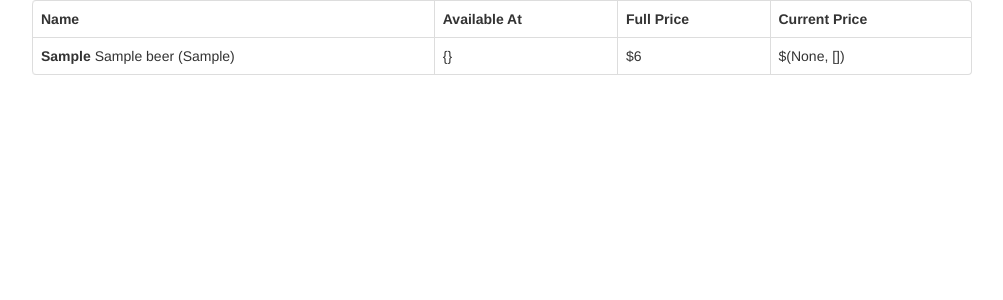
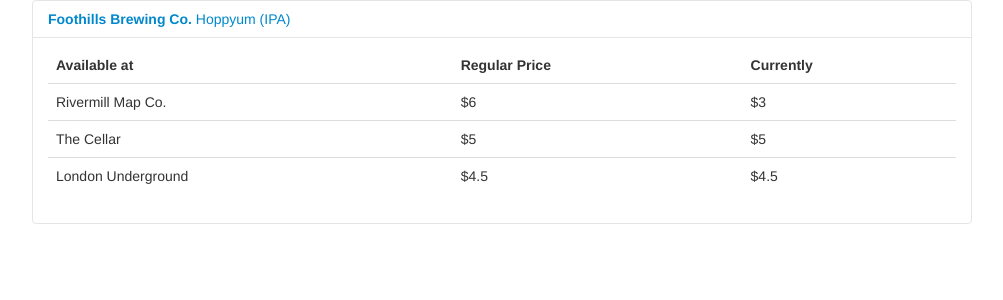
Before and after one commit to josephturnerjr/beerburg, a Flask app: page / in a window 1280 px wide. Shown: the top 300 px of the page, without its empty margins (138-1141 px from the left). Run offline with Flask 2, Linux system fonts and the light colour scheme; tables that the repository leaves empty hold one stand-in row (values such as "Sample post"); some libraries are stand-ins or nearby versions.

Commit message:
gonna put stuff in it

```diff
--- a/static/css/beerburg.css
+++ b/static/css/beerburg.css
@@ -1,3 +1,11 @@
 span.brewery-name {
   font-weight: bold;
 }
+
+span.special {
+  font-weight: bold;
+}
+
+td.location_list {
+  text-align: right;
+}
--- a/templates/index.html
+++ b/templates/index.html
@@ -2,47 +2,55 @@
 {%extends 'layout.html'%}
 {%block body%}
 <div class="container">
-    <table id="b-table" class="table table-bordered">
+
+  <div class="accordion" id="accordion2">
+    <div class="accordion-group">
+      <div class="accordion-heading">
+        <a class="accordion-toggle" data-toggle="collapse" data-parent="#accordion2" href="#collapseOne">
+          <span class="brewery-name">
+            Foothills Brewing Co.
+          </span>
+          <span class="beer-name">
+            Hoppyum
+          </span>
+          (IPA)
+        </a>
+      </div>
+      <div id="collapseOne" class="accordion-body collapse in">
+        <div class="accordion-inner">
+          <table class="table">
             <thead>
               <tr>
-          <th>
-            Name
-          </th>
-          <th>
-            Available At
-          </th>
-          <th>
-            Full Price
-          </th>
-          <th>
-            Current Price
-          </th>
+                <th>Available at</th>
+                <th>Regular Price</th>
+                <th>Currently</th>
               </tr>
             </thead>
             <tbody>
-        {% for beer in beers %}
               <tr>
-          <td>
-            <span class="brewery-name">
-              {{beer.brewery}}
-            </span>
-            <span class="beer-name">
-              {{beer.name}}
-            </span>
-            ({{beer.beer_type}})
-          </td>
-          <td>
-            {{beer.current_price()}}
-          </td>
-          <td>
-            $6
-          </td>
-          <td>
-            ${{beer.current_lowest_price()}}
-          </td>
+                <td>Rivermill Map Co.</td>
+                <td>$6</td>
+                <td><span class="">$3</span></td>
               </tr>
-        {%endfor%}
+              <tr>
+                <td>The Cellar</td>
+                <td>$5</td>
+                <td>$5</td>
+              </tr>
+              <tr>
+                <td>London Underground</td>
+                <td>$4.5</td>
+                <td>$4.5</td>
+              </tr>
             </tbody>
           </table>
         </div>
+      </div>
+    </div>
+  </div>
+
+
+
+</div>
+
 {%endblock%}
--- a/templates/layout.html
+++ b/templates/layout.html
@@ -9,6 +9,8 @@
 	<!-- Date: 2013-05-30 -->
   <link rel="stylesheet" href="/static/css/bootstrap.css" type="text/css" media="screen" title="no title" charset="utf-8">
   <link rel="stylesheet" href="../static/css/beerburg.css" type="text/css" media="screen" title="no title" charset="utf-8">
+  <script src="http://code.jquery.com/jquery-1.10.0.min.js"></script>
+  <script src="../static/js/bootstrap.js" type="text/javascript" charset="utf-8"></script>
 </head>
 <body>
   {%block body %}
```
Lines whose indentation alone changed are shown as unchanged.
